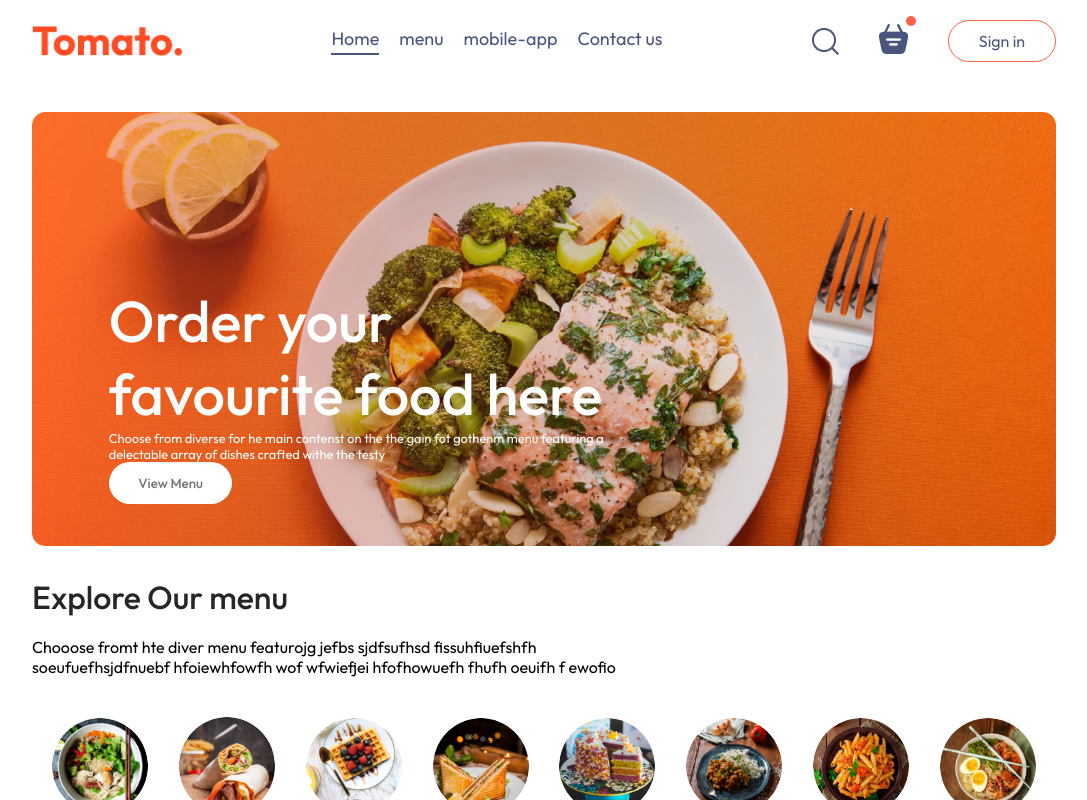
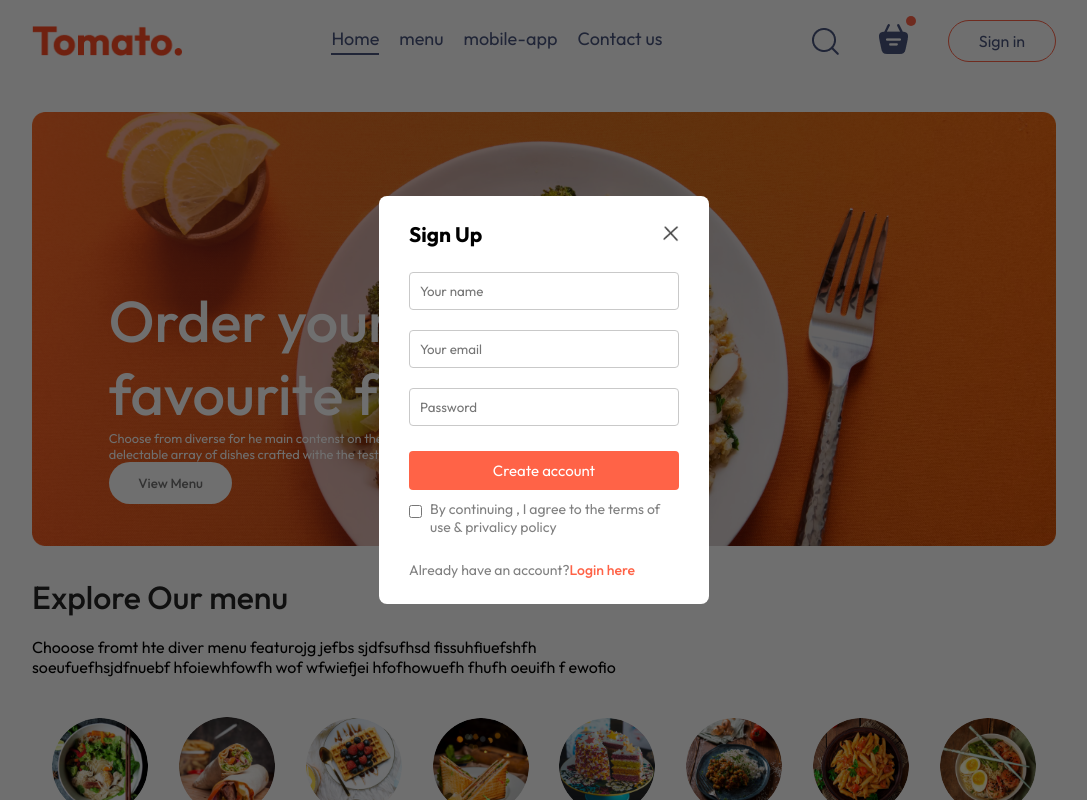
Before and after one commit to AkashD625/Vegy---food-delivery-app, a React (Create React App) app in the folder client/: page / in a window 1280 px wide. Both pictures are taken after a click on the button "Sign in". Shown: the top 800 px of the page, without its empty margins (96-1183 px from the left). Built offline with nearby package versions, Linux system fonts and the light colour scheme.

Commit message:
Sign/login-page-added

```diff
--- a/client/src/App.js
+++ b/client/src/App.js
@@ -1,4 +1,4 @@
-import React from "react";
+import React, { useState } from "react";
 
 import { Route, Routes } from "react-router-dom";
 import Home from "./pages/Home/Home";
@@ -6,12 +6,15 @@
 import Placeoder from "./pages/Placeorder/Placeoder";
 import Navbar from "./components/Navbar/Navbar";
 import Footer from "./components/Navbar/Footer/Footer";
+import LoginPopup from "./components/Navbar/LoginPopup/LoginPopup";
 
 export default function App() {
+
+  const [showLogin,setShowLogin] = useState(false);
   return (
     <>
-      <div className="app">
-        <Navbar />
+    {showLogin?<LoginPopup setShowLogin={setShowLogin}/>:<></>}      <div className="app">
+        <Navbar setShowLogin = {setShowLogin} />
         <Routes>
           <Route path="/" element={<Home />} />
           <Route path="/Cart" element={<Cart />} />
--- /dev/null
+++ b/client/src/components/Navbar/LoginPopup/LoginPopup.css
@@ -0,0 +1,71 @@
+.login-popup{
+      position: absolute;
+      z-index: 1;
+      width: 100%;
+      height: 100%;
+      background-color: #00000090;
+      display: grid;
+}
+.login-popup-container{
+      place-self: center;
+      width: max(23vw,330px);
+      color: #808080;
+      background-color: white;
+      display: flex;
+      flex-direction: column;
+      gap: 25px;
+      padding: 25px 30px;
+      border-radius: 8px;
+      font-size: 14px;
+      animation: fadeIn 0.5s;
+}
+.login-popup-title{
+      display: flex;
+      justify-content: space-between;
+      align-items: center;
+      color: black;
+}
+.login-popup img{
+      width: 16px;
+cursor: pointer;
+
+}
+.login-popup-inputs{
+      display: flex;
+      flex-direction: column;
+      gap: 20px
+}
+
+.login-popup-inputs input{
+      outline: none;
+      border: 1px solid #c9c9c9;
+      padding: 10px;
+
+      border-radius: 4px;
+}
+.login-popup-container button{
+      border: none;
+      padding: 10px;
+      border-radius: 4px;
+      color: white;
+      background-color: tomato;
+      font-size: 15px;
+      cursor: pointer;
+}
+.login-popup-condition{
+      display: flex;
+      align-items: start;
+      gap: 8px;
+      margin-top: -15px;
+
+}
+.login-popup-condition input{
+      margin-top: 5px;
+}
+
+.login-popup p span{
+      color: tomato;
+      font-weight: 500;
+      cursor: pointer;
+
+}
--- /dev/null
+++ b/client/src/components/Navbar/LoginPopup/LoginPopup.jsx
@@ -0,0 +1,48 @@
+import React, { useState } from "react";
+import "./LoginPopup.css";
+import { assets } from "../../../assets/assets";
+function LoginPopup({ setShowLogin }) {
+  const [currState, setCurrState] = useState("Sign Up");
+  return (
+    <div className="login-popup">
+      <form action="" className="login-popup-container">
+        <div className="login-popup-title">
+          <h2>{currState}</h2>
+          <img
+            onClick={() => setShowLogin(false)}
+            src={assets.cross_icon}
+            alt=""
+          />
+        </div>
+        <div className="login-popup-inputs">
+          {currState === "Login" ? (
+            <></>
+          ) : (
+            <input type="text" placeholder="Your name" required />
+          )}
+
+          <input type="email" placeholder="Your email" />
+          <input type="password" placeholder="Password" />
+        </div>
+        <button>{currState === "Sign Up" ? "Create account" : "Login"}</button>
+        <div className="login-popup-condition">
+          <input type="checkbox" required />
+          <p>By continuing , I agree to the terms of use & privalicy policy</p>
+        </div>
+        {currState === "Login" ? (
+          <p>
+            Create a new account?{" "}
+            <span onClick={() => setCurrState("Sign Up")}>Click here</span>
+          </p>
+        ) : (
+          <p>
+            Already have an account?
+            <span onClick={() => setCurrState("Login")}>Login here</span>
+          </p>
+        )}
+      </form>
+    </div>
+  );
+}
+
+export default LoginPopup;
--- a/client/src/components/Navbar/Navbar.jsx
+++ b/client/src/components/Navbar/Navbar.jsx
@@ -2,7 +2,7 @@
 import "./Navbar.css";
 import { assets } from "../../assets/assets";
 import { Link } from "react-router-dom";
-function Navbar() {
+function Navbar({setShowLogin}) {
   const [menu, setMenu] = useState("home");
   return (
     <div className="navbar">
@@ -39,7 +39,7 @@
           <img src={assets.basket_icon} alt="" />
           <div className="dot"></div>
         </div>
-        <button>Sign in</button>
+        <button onClick={()=>setShowLogin(true)}>Sign in</button>
       </div>
     </div>
   );
```
